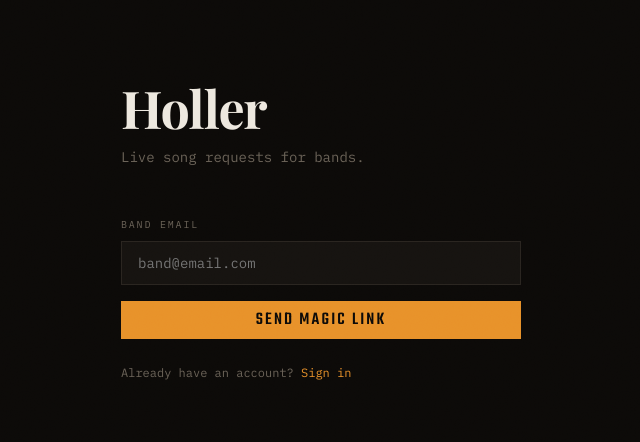
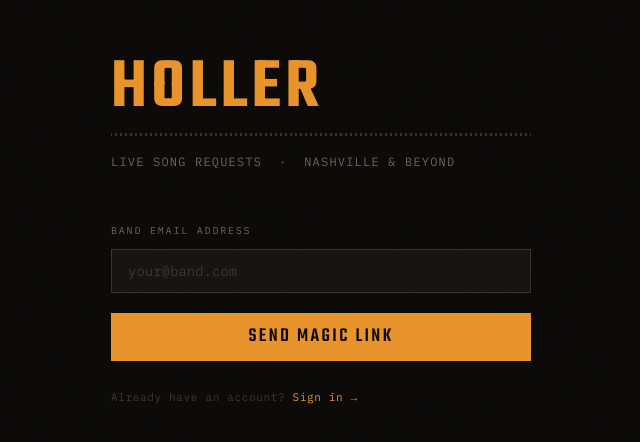
Before and after one commit to jdagger7/holler, a Next.js app: page /signup in a window 1280 px wide. Shown: the part 170-612 px from the top of the page, without its empty margins (319-959 px from the left). Built offline with nearby package versions, Linux system fonts and the light colour scheme; no server answers; a web font is replaced by a local one.

Commit message:
Update page.tsx

```diff
--- a/app/signup/page.tsx
+++ b/app/signup/page.tsx
@@ -13,9 +13,7 @@ export default function SignupPage() {
     setError('')
     const { error } = await supabase.auth.signInWithOtp({
       email,
-      options: {
-        emailRedirectTo: `${window.location.origin}/auth/callback`,
-      },
+      options: { emailRedirectTo: `${window.location.origin}/auth/callback` },
     })
     if (error) setError(error.message)
     else setSubmitted(true)
@@ -24,13 +22,16 @@ export default function SignupPage() {
   if (submitted) {
     return (
       <main style={{ minHeight: '100vh', display: 'flex', alignItems: 'center', justifyContent: 'center', padding: '24px' }}>
-        <div style={{ maxWidth: '400px', width: '100%' }}>
-          <div className="card" style={{ borderColor: 'var(--accent-dim)' }}>
-            <p className="label" style={{ color: 'var(--accent)', marginBottom: '16px' }}>Magic link sent</p>
-            <h2 style={{ fontSize: '28px', marginBottom: '12px' }}>Check your inbox</h2>
-            <p style={{ color: 'var(--text-muted)', lineHeight: '1.7' }}>
-              We sent a link to <span style={{ color: 'var(--text)' }}>{email}</span>.
-              Click it to finish setting up your band account.
+        <div style={{ maxWidth: '420px', width: '100%' }}>
+          <div className="card card-ticket">
+            <p className="label-accent" style={{ marginBottom: '20px' }}>— Link on its way —</p>
+            <h2 style={{ fontSize: '30px', marginBottom: '12px' }}>Check your inbox</h2>
+            <hr className="rule" style={{ marginBottom: '20px' }} />
+            <p style={{ color: 'var(--text-muted)', fontSize: '13px', lineHeight: '1.8' }}>
+              We sent a magic link to{' '}
+              <span style={{ color: 'var(--text)' }}>{email}</span>.
+              <br />
+              Click it to finish setting up your account.
             </p>
           </div>
         </div>
@@ -40,55 +41,45 @@ export default function SignupPage() {
 
   return (
     <main style={{ minHeight: '100vh', display: 'flex', alignItems: 'center', justifyContent: 'center', padding: '24px' }}>
-      <div style={{ maxWidth: '400px', width: '100%' }}>
+      <div style={{ maxWidth: '420px', width: '100%' }}>
 
-        <div style={{ marginBottom: '48px' }}>
-          <h1 style={{ fontSize: '52px', fontWeight: '700', letterSpacing: '-0.02em', marginBottom: '8px' }}>
-            Holler
-          </h1>
-          <p style={{ color: 'var(--text-muted)' }}>
-            Live song requests for bands.
+        <div style={{ marginBottom: '52px' }}>
+          <div className="wordmark">Holler</div>
+          <div className="rule-double" style={{ marginTop: '8px', marginBottom: '16px' }} />
+          <p style={{ color: 'var(--text-muted)', fontSize: '12px', letterSpacing: '0.1em', textTransform: 'uppercase' }}>
+            Live song requests &nbsp;·&nbsp; Nashville & beyond
           </p>
         </div>
 
         <form onSubmit={handleSubmit}>
-          <div style={{ marginBottom: '16px' }}>
-            <label className="label" style={{ display: 'block', marginBottom: '8px' }}>
-              Band email
+          <div style={{ marginBottom: '8px' }}>
+            <label className="label" style={{ display: 'block', marginBottom: '10px' }}>
+              Band email address
             </label>
             <input
+              className="input"
               type="email"
               value={email}
               onChange={e => setEmail(e.target.value)}
               required
-              placeholder="band@email.com"
-              style={{
-                width: '100%',
-                background: 'var(--bg-raised)',
-                border: '1px solid var(--border)',
-                color: 'var(--text)',
-                fontFamily: 'IBM Plex Mono, monospace',
-                fontSize: '14px',
-                padding: '12px 16px',
-                outline: 'none',
-              }}
-              onFocus={e => e.target.style.borderColor = 'var(--accent)'}
-              onBlur={e => e.target.style.borderColor = 'var(--border)'}
+              placeholder="your@band.com"
             />
           </div>
 
           {error && (
-            <p style={{ color: 'var(--danger)', fontSize: '13px', marginBottom: '12px' }}>{error}</p>
+            <p style={{ color: 'var(--danger)', fontSize: '12px', marginBottom: '12px', marginTop: '8px' }}>{error}</p>
           )}
 
-          <button type="submit" className="btn-primary" style={{ width: '100%' }}>
-            Send magic link
-          </button>
+          <div style={{ marginTop: '20px' }}>
+            <button type="submit" className="btn-primary" style={{ width: '100%', padding: '14px 28px', fontSize: '20px' }}>
+              Send magic link
+            </button>
+          </div>
         </form>
 
-        <p style={{ marginTop: '24px', color: 'var(--text-muted)', fontSize: '12px' }}>
+        <p style={{ marginTop: '28px', color: 'var(--text-dim)', fontSize: '11px', letterSpacing: '0.06em' }}>
           Already have an account?{' '}
-          <a href="/login" style={{ color: 'var(--accent)', textDecoration: 'none' }}>Sign in</a>
+          <a href="/login" style={{ color: 'var(--accent)', textDecoration: 'none' }}>Sign in →</a>
         </p>
 
       </div>
```
